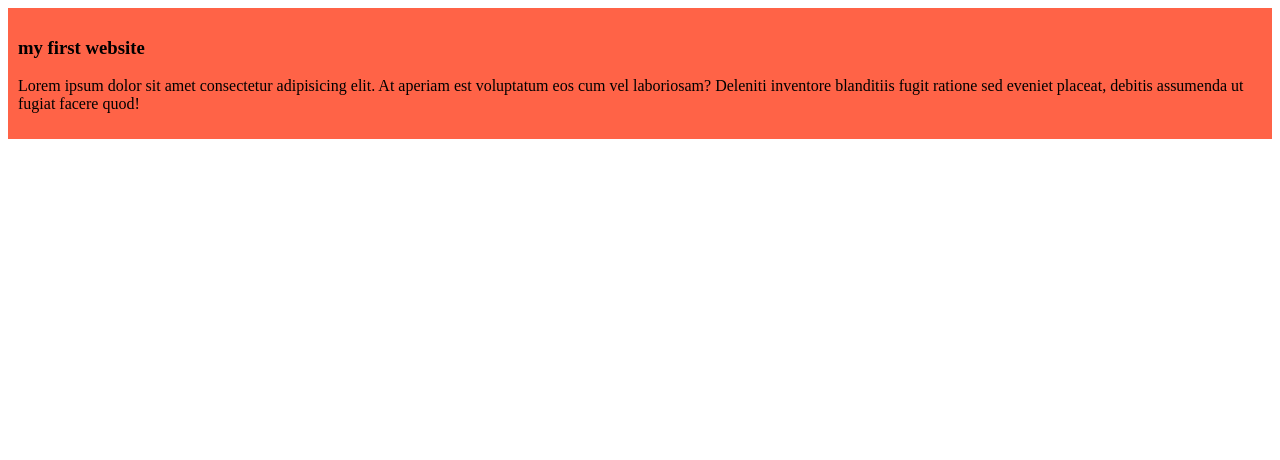
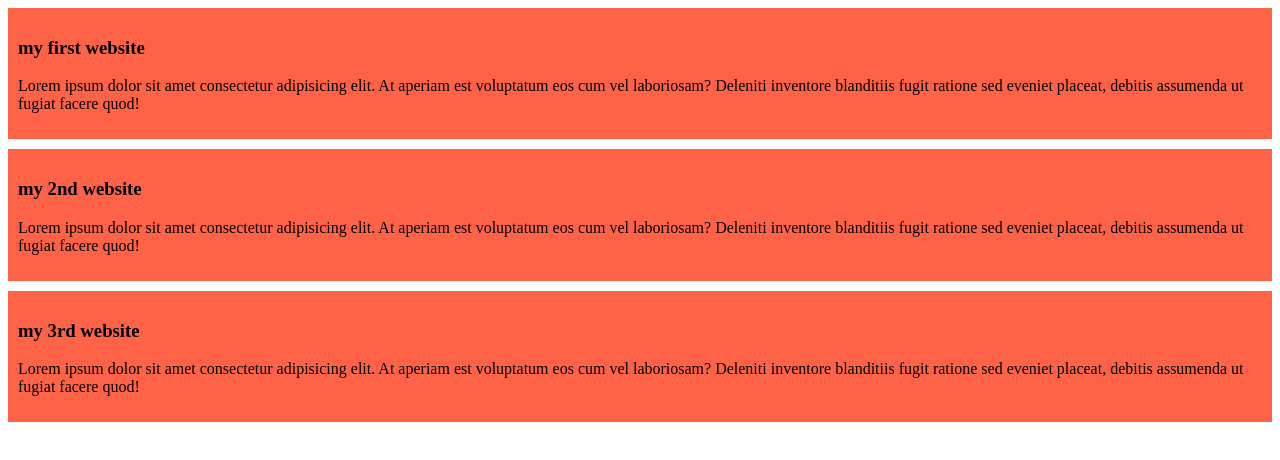
Before and after one commit to Mahfujur1910/my-simple-website, a plain HTML site: page index.html in a window 1280 px wide. Drawn offline with Linux system fonts and the light colour scheme.

Commit message:
added the second and third vlog

```diff
--- a/index.html
+++ b/index.html
@@ -13,5 +13,17 @@
 
 
     </div>
+    <div>
+        <h3>my 2nd website</h3>
+        <p>Lorem ipsum dolor sit amet consectetur adipisicing elit. At aperiam est voluptatum eos cum vel laboriosam? Deleniti inventore blanditiis fugit ratione sed eveniet placeat, debitis assumenda ut fugiat facere quod!</p>
+
+
+    </div>
+    <div>
+        <h3>my 3rd website</h3>
+        <p>Lorem ipsum dolor sit amet consectetur adipisicing elit. At aperiam est voluptatum eos cum vel laboriosam? Deleniti inventore blanditiis fugit ratione sed eveniet placeat, debitis assumenda ut fugiat facere quod!</p>
+
+
+    </div>
 </body>
 </html>
--- a/styles/blog.css
+++ b/styles/blog.css
@@ -1,4 +1,5 @@
 div{
     background-color: tomato;
     padding: 10px;
+    margin-bottom: 10px;
 }
```
